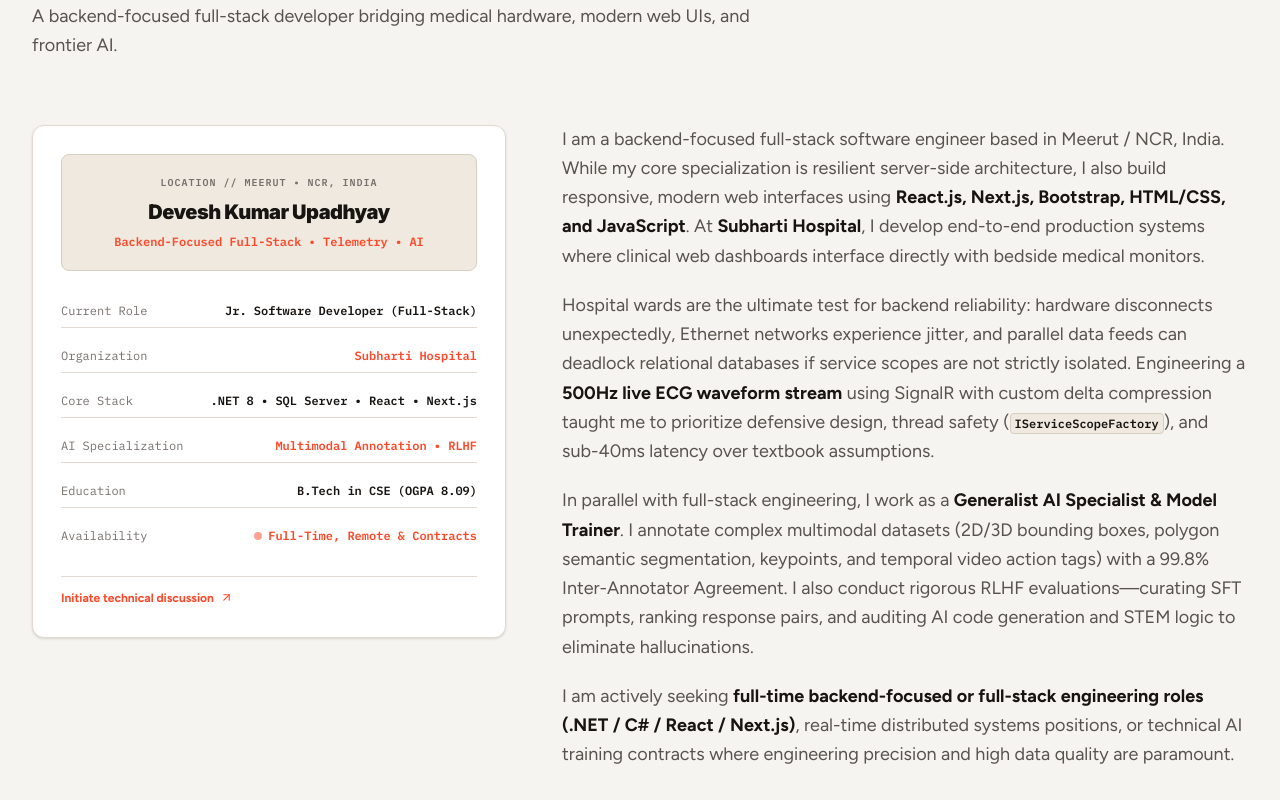
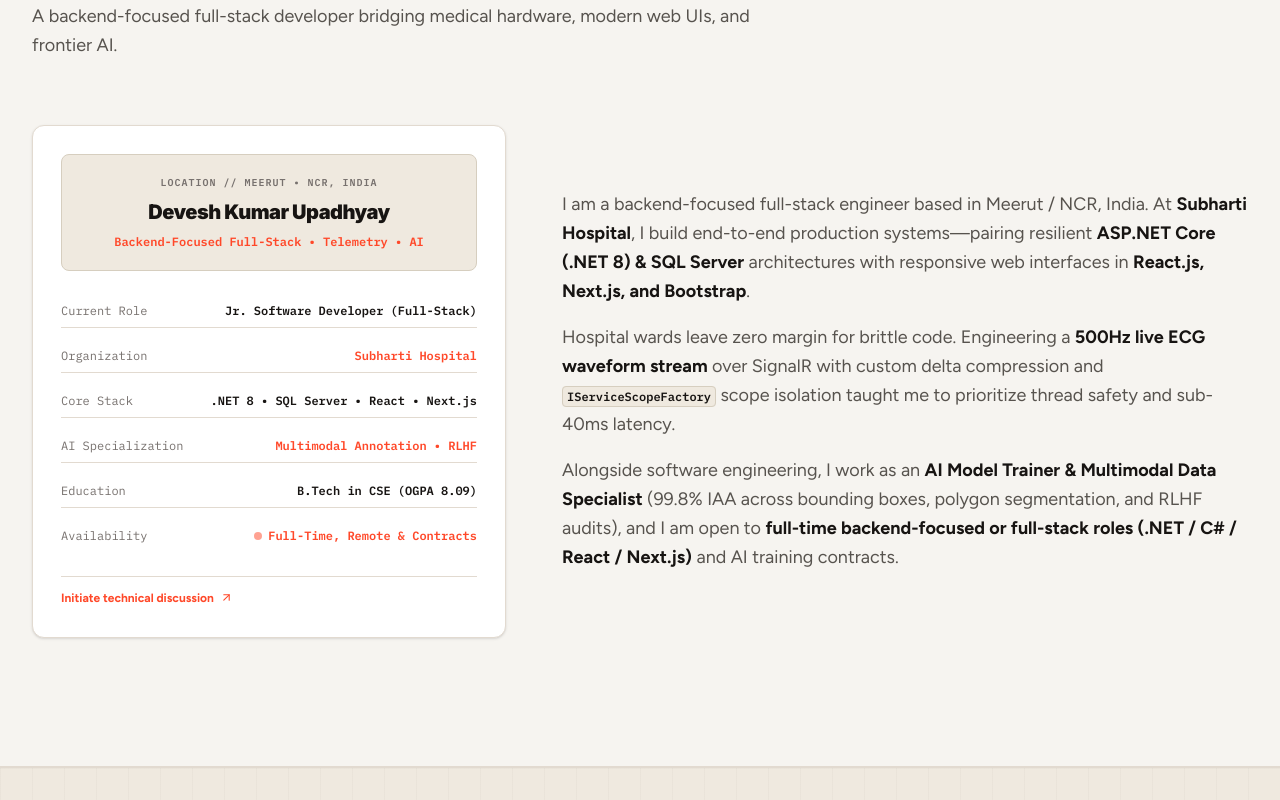
Before and after one commit to devesh905/portfolio, a React (Vite) app: page / in a window 1280 px wide. Shown: the part 7400-8200 px from the top of the page. Built offline with nearby package versions, Linux system fonts and the light colour scheme.

Commit message:
shorten about section

```diff
--- a/src/sections/About.jsx
+++ b/src/sections/About.jsx
@@ -19,7 +19,7 @@ function About() {
         </div>
 
         {/* Split Layout: Engineer Spec Sheet on Left, Human Narrative on Right */}
-        <div className="grid grid-cols-1 lg:grid-cols-12 gap-12 lg:gap-14 items-start">
+        <div className="grid grid-cols-1 lg:grid-cols-12 gap-12 lg:gap-14 lg:items-center">
 
           {/* LEFT: Engineer Profile Spec Sheet (Col 5) */}
           <div className="lg:col-span-5 border border-[#e2dad0] bg-white rounded-xl p-6 sm:p-7 space-y-6 shadow-sm relative">
@@ -83,21 +83,17 @@ function About() {
           </div>
 
           {/* RIGHT: Authentic Narrative (Col 7) */}
-          <div className="lg:col-span-7 space-y-5 text-base sm:text-lg text-[#57534e] leading-relaxed font-normal">
+          <div className="lg:col-span-7 space-y-4 text-base sm:text-lg text-[#57534e] leading-relaxed font-normal">
             <p>
-              I am a backend-focused full-stack software engineer based in Meerut / NCR, India. While my core specialization is resilient server-side architecture, I also build responsive, modern web interfaces using <strong className="text-[#171412] font-bold">React.js, Next.js, Bootstrap, HTML/CSS, and JavaScript</strong>. At <strong className="text-[#171412] font-bold">Subharti Hospital</strong>, I develop end-to-end production systems where clinical web dashboards interface directly with bedside medical monitors.
+              I am a backend-focused full-stack engineer based in Meerut / NCR, India. At <strong className="text-[#171412] font-bold">Subharti Hospital</strong>, I build end-to-end production systems—pairing resilient <strong className="text-[#171412] font-bold">ASP.NET Core (.NET 8) &amp; SQL Server</strong> architectures with responsive web interfaces in <strong className="text-[#171412] font-bold">React.js, Next.js, and Bootstrap</strong>.
             </p>
 
             <p>
-              Hospital wards are the ultimate test for backend reliability: hardware disconnects unexpectedly, Ethernet networks experience jitter, and parallel data feeds can deadlock relational databases if service scopes are not strictly isolated. Engineering a <strong className="text-[#171412] font-bold">500Hz live ECG waveform stream</strong> using SignalR with custom delta compression taught me to prioritize defensive design, thread safety (<code className="text-[#171412] bg-[#efe9df] border border-[#d6cebf] px-1 py-0.5 rounded font-mono text-xs font-semibold">IServiceScopeFactory</code>), and sub-40ms latency over textbook assumptions.
+              Hospital wards leave zero margin for brittle code. Engineering a <strong className="text-[#171412] font-bold">500Hz live ECG waveform stream</strong> over SignalR with custom delta compression and <code className="text-[#171412] bg-[#efe9df] border border-[#d6cebf] px-1 py-0.5 rounded font-mono text-xs font-semibold">IServiceScopeFactory</code> scope isolation taught me to prioritize thread safety and sub-40ms latency.
             </p>
 
             <p>
-              In parallel with full-stack engineering, I work as a <strong className="text-[#171412] font-bold">Generalist AI Specialist &amp; Model Trainer</strong>. I annotate complex multimodal datasets (2D/3D bounding boxes, polygon semantic segmentation, keypoints, and temporal video action tags) with a 99.8% Inter-Annotator Agreement. I also conduct rigorous RLHF evaluations—curating SFT prompts, ranking response pairs, and auditing AI code generation and STEM logic to eliminate hallucinations.
-            </p>
-
-            <p>
-              I am actively seeking <strong className="text-[#171412] font-bold">full-time backend-focused or full-stack engineering roles (.NET / C# / React / Next.js)</strong>, real-time distributed systems positions, or technical AI training contracts where engineering precision and high data quality are paramount.
+              Alongside software engineering, I work as an <strong className="text-[#171412] font-bold">AI Model Trainer &amp; Multimodal Data Specialist</strong> (99.8% IAA across bounding boxes, polygon segmentation, and RLHF audits), and I am open to <strong className="text-[#171412] font-bold">full-time backend-focused or full-stack roles (.NET / C# / React / Next.js)</strong> and AI training contracts.
             </p>
           </div>
 
```
